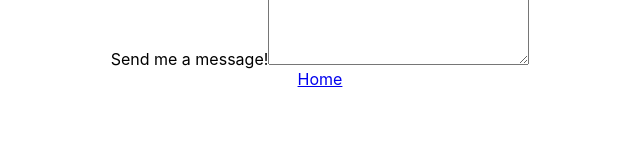
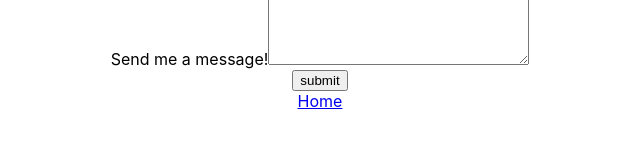
Before and after one commit to JoeliRosas20/joelirosas20.github.io, a React (Create React App) app: page /contact in a window 1280 px wide. Shown: the part 195-340 px from the top of the page, without its empty margins (320-960 px from the left). Built offline with nearby package versions, Linux system fonts and the light colour scheme.

Commit message:
Added the submit button and alert message

```diff
--- a/src/components/ContactInfo.js
+++ b/src/components/ContactInfo.js
@@ -1,5 +1,9 @@
 import React from 'react'
 import {Link} from 'react-router-dom'
+
+const onFormSubmit = (event) => {
+    alert("Successfully submitted!")
+}
 
 function ContactInfo() {
     return (
@@ -22,6 +26,8 @@ function ContactInfo() {
                     <br></br>
                 <label htmlFor="message">Send me a message!</label>
                     <textarea rows="10" cols="30" id="message"/>
+                <br></br>
+                <button type="submit" onClick={onFormSubmit}>submit</button>
             </form>
             <Link to="/">Home</Link>
         </div>
```
